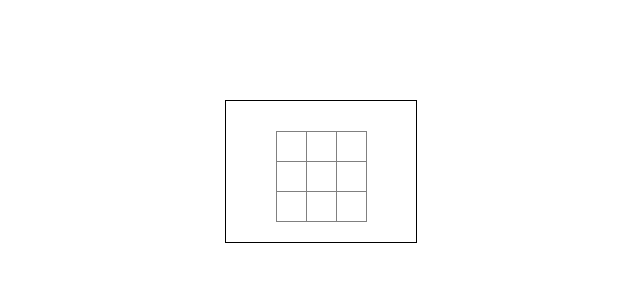
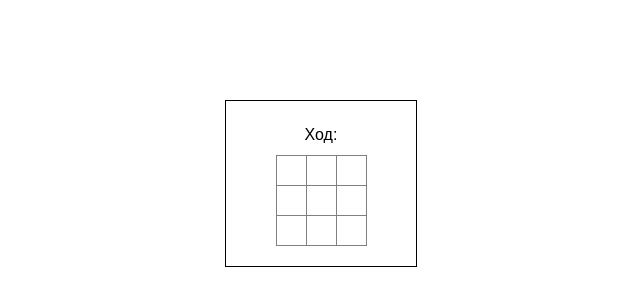
Before and after one commit to kkapi/react-course, a Next.js app: page / in a window 1280 px wide. Shown: the top 306 px of the page, without its empty margins (319-959 px from the left). Built offline with nearby package versions, Linux system fonts and the light colour scheme.

Commit message:
game component

```diff
--- a/components/game/Game.jsx
+++ b/components/game/Game.jsx
@@ -1,6 +1,6 @@
 import React from 'react';
 import { SYMBOL_O, SYMBOL_X } from '../../utils/consts';
-import styles from '../../styles/game.module.css'
+import classes from '../../styles/game.module.css';
 
 export function Game() {
 	const cells = [
@@ -10,20 +10,35 @@ export function Game() {
 		SYMBOL_O,
 		SYMBOL_X,
 		null,
-		null,
+		SYMBOL_O,
 		null,
 		null,
 	];
+	const currentStep = SYMBOL_X;
 
-	const currentStep = SYMBOL_O;
+	const getSymbolClassName = symbol => {
+		if (symbol === SYMBOL_O) return 'symbol--o';
+		if (symbol === SYMBOL_X) return 'symbol--x';
+		return '';
+	};
+
+	const renderSymbol = symbol => (
+		<span className={`${classes['symbol']} ${classes[getSymbolClassName(symbol)]}`}>
+			{symbol}
+		</span>
+	);
 
 	return (
-		<div className={styles["game"]}>
-			<div className={styles["game-info"]}></div>
-			<div className={styles["game-field"]}>
-				{cells.map((cell, index) => (
-					<button key={index} className={styles["cell"]}>{currentStep}</button>
-				))}
+		<div className={classes["game"]}>
+			<div className={classes["game-info"]}>Ход: {renderSymbol(currentStep)}</div>
+			<div className={classes["game-field"]}>
+				{cells.map((symbol, index) => {
+					return (
+						<button key={index} className={`${classes['cell']}`}>
+							{symbol ? renderSymbol(symbol) : null}
+						</button>
+					);
+				})}
 			</div>
 		</div>
 	);
```
